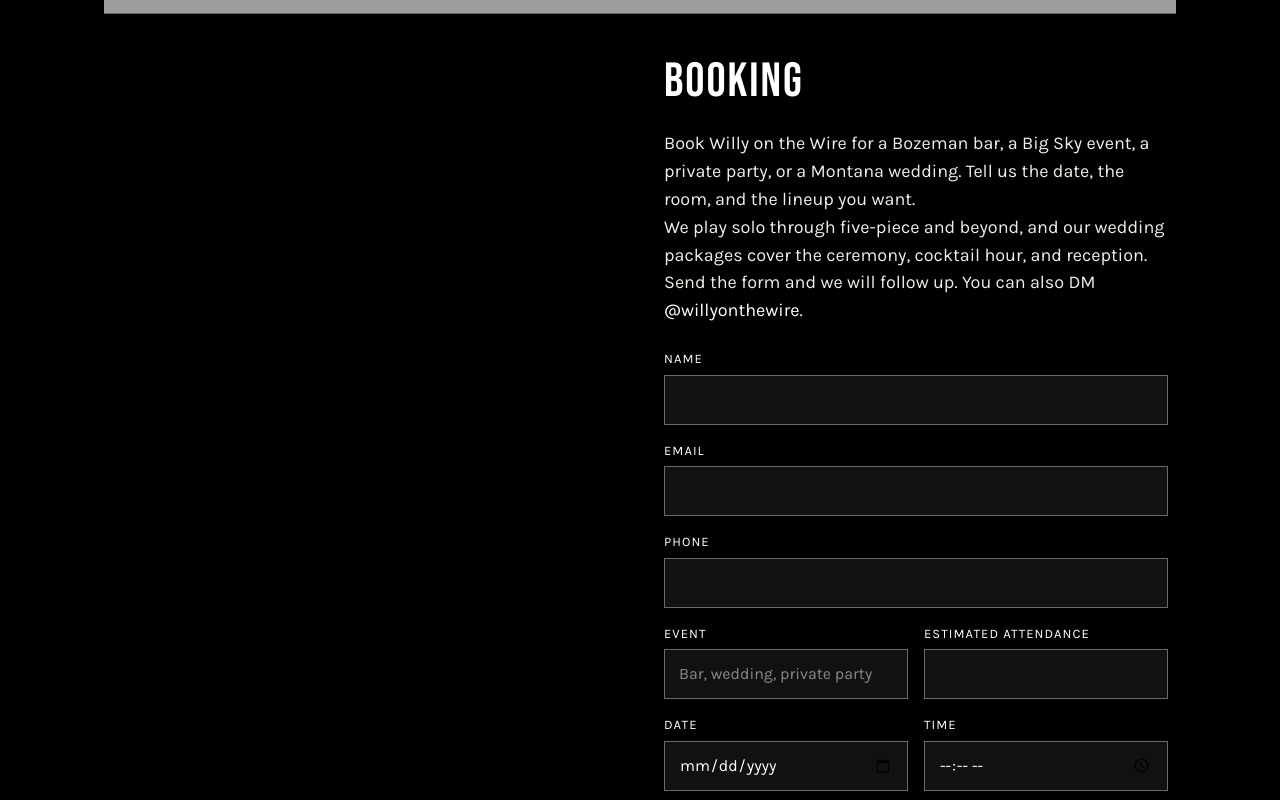
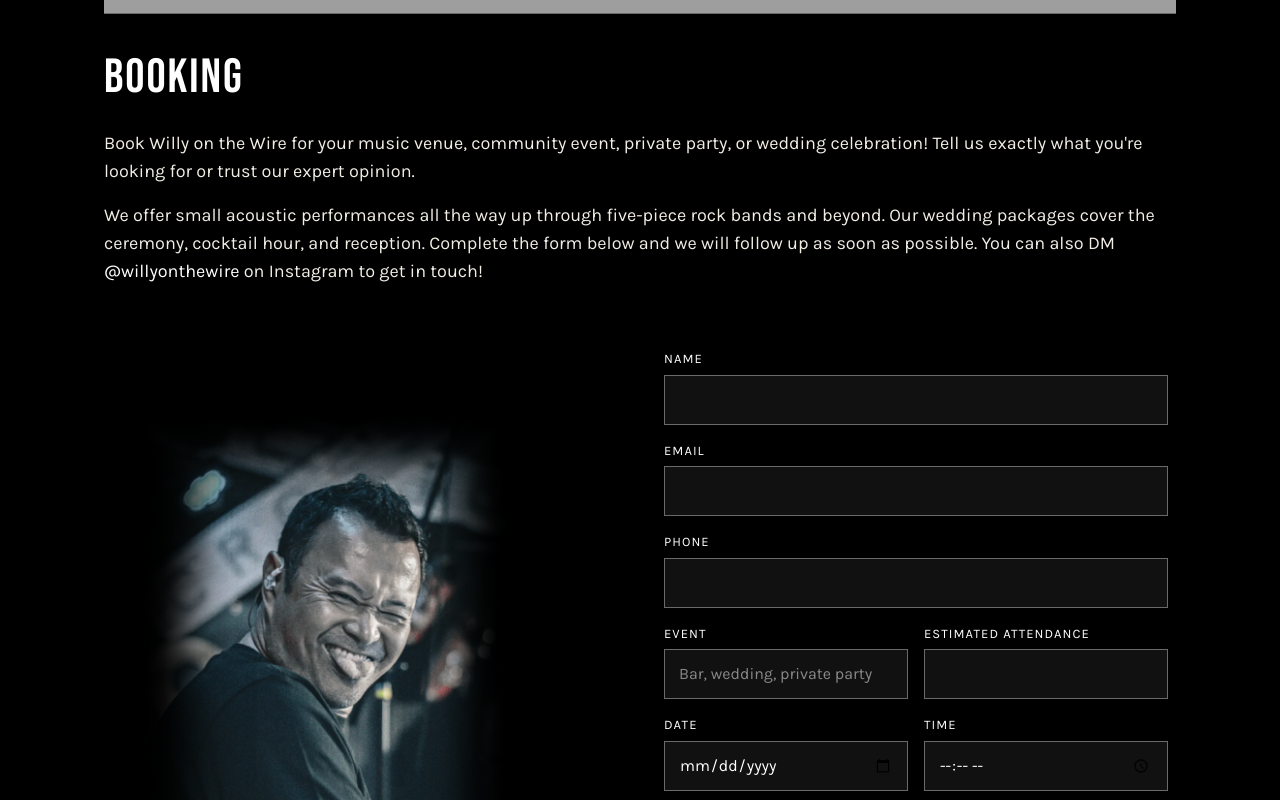
Before and after one commit to Data-Faced/willy-on-the-wire, a Next.js app: page / in a window 1280 px wide. Shown: the part 1800-2600 px from the top of the page. Built offline with nearby package versions, Linux system fonts and the light colour scheme; grey boxes are pictures that could not be loaded.

Commit message:
Move booking headline and copy above the form

```diff
--- a/app/page.js
+++ b/app/page.js
@@ -572,21 +572,27 @@ export default function HomePage() {
       </section>
 
       <section id="booking">
-        <div className="booking-copy">
+        <div className="booking-intro">
           <h2>Booking</h2>
           <p>
-            Book Willy on the Wire for a Bozeman bar, a Big Sky event, a private
-            party, or a Montana wedding. Tell us the date, the room, and the
-            lineup you want.
+            Book Willy on the Wire for your music venue, community event, private
+            party, or wedding celebration! Tell us exactly what you're looking
+            for or trust our expert opinion.
           </p>
           <p>
-            We play solo through five-piece and beyond, and our wedding packages
-            cover the ceremony, cocktail hour, and reception. Send the form and
-            we will follow up. You can also DM <a href={INSTAGRAM}>@willyonthewire</a>.
+            We offer small acoustic performances all the way up through
+            five-piece rock bands and beyond. Our wedding packages cover the
+            ceremony, cocktail hour, and reception. Complete the form below and
+            we will follow up as soon as possible. You can also DM{" "}
+            <a href={INSTAGRAM}>@willyonthewire</a> on Instagram to get in touch!
           </p>
-          <BookingForm />
         </div>
-        <div className="booking-photo" aria-hidden="true" />
+        <div className="booking-stage">
+          <div className="booking-copy">
+            <BookingForm />
+          </div>
+          <div className="booking-photo" aria-hidden="true" />
+        </div>
       </section>
 
       <footer className="site-footer">
```
